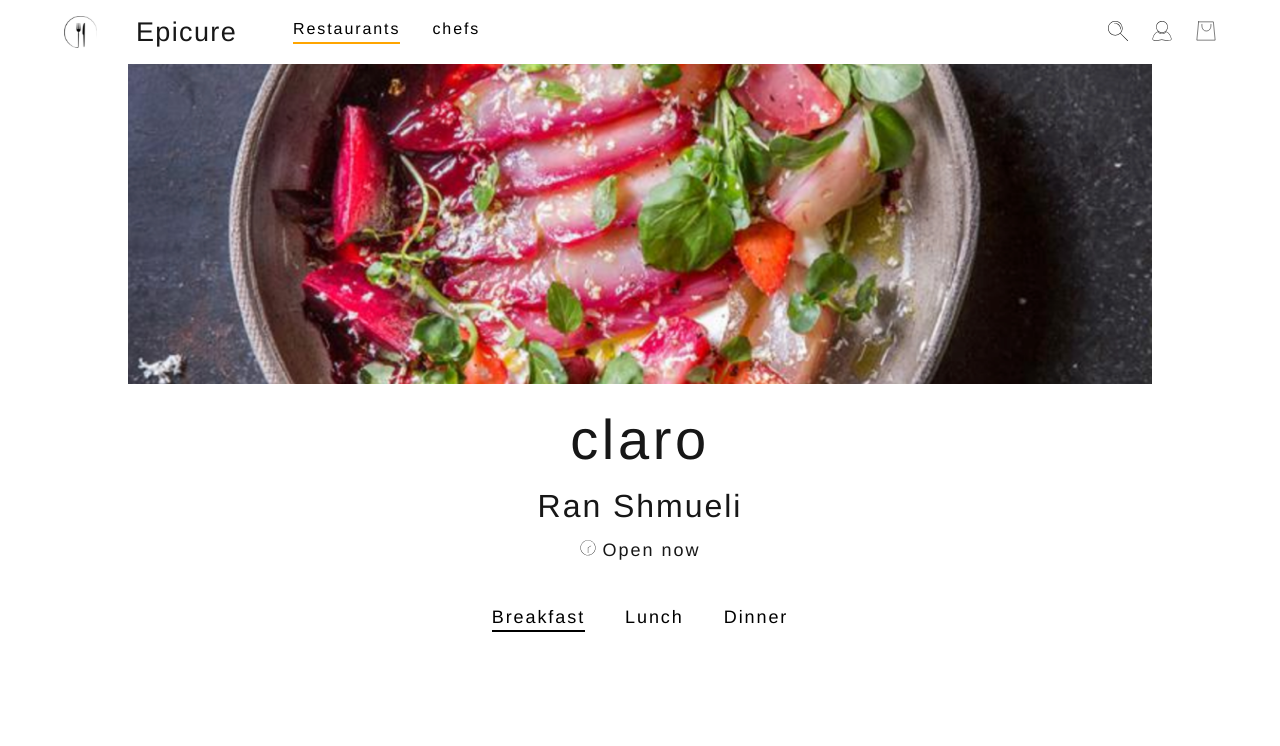
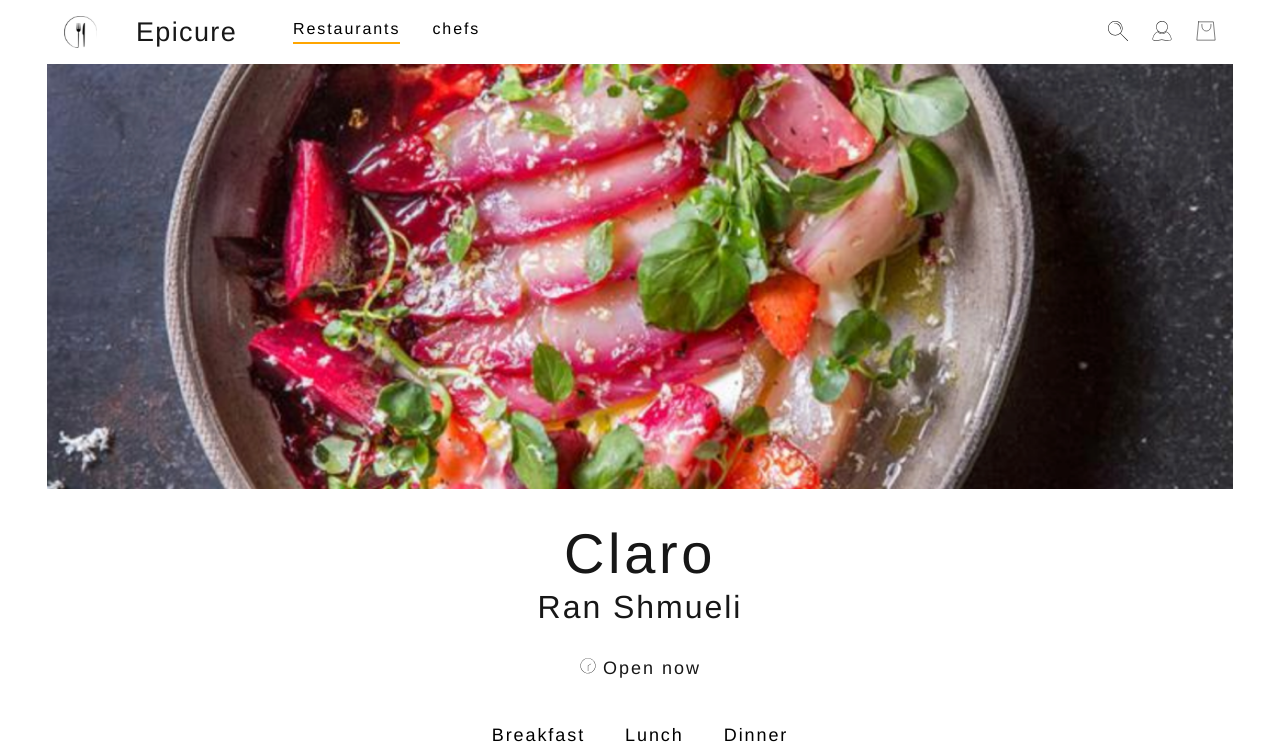
Before and after one commit to keren-elbaz-m/epicure_client, a Next.js app: page /restaurants/1 in a window 1280 px wide. Shown: the top 746 px of the page. Built offline with nearby package versions, Linux system fonts and the light colour scheme; grey boxes are pictures that could not be loaded.

Commit message:
style restaurant page

```diff
--- a/src/app/restaurants/Restaurants.module.scss
+++ b/src/app/restaurants/Restaurants.module.scss
@@ -72,25 +72,26 @@
 }
 
 .details {
-
+    padding-left: 20px;
     text-align: left;
-    padding-left:10%;
-    gap:16px;
+    gap:18px;
     display: flex;
     flex-direction: column;
-    margin-top: 24px;
+    margin-top: 25px;
     @media screen and (min-width: 768px) {
+        padding-top: 8px;
         align-items: center;
         padding-left:0;
+        gap:3px;
     }
 }
 
 .headerName {
     font-family: Helvetica Neue;
     font-weight: 400;
-    font-size: 20px;
     line-height: 100%;
     letter-spacing: 2.67px;
+    font-size: 18px;
 
     @media screen and (min-width: 768px) {
         font-size: 56px;
@@ -102,12 +103,28 @@
 
 }
 
+.lowerText{
+    display: flex;
+    flex-direction: column;
+    gap:17px;
+    @media screen and (min-width: 768px) {
+        gap:33px;
+        display: flex;
+        flex-direction: column;
+        justify-content: center;
+        align-items: center;
+
+    }
+}
+
 .chef {
     font-family: Helvetica Neue;
     font-weight: 200;
     font-size: 16px;
     line-height: 20px;
     letter-spacing: 1.97px;
+
+
     @media screen and (min-width: 768px) {
         font-weight: 200;
         font-size: 32px;
@@ -119,7 +136,8 @@
 }
 
 .open {
-  font-family: Helvetica Neue;
+    padding-left: 1px;
+    font-family: Helvetica Neue;
     font-weight: 200;
     font-size: 18px;
     line-height: 20px;
--- a/src/app/restaurants/[id]/page.tsx
+++ b/src/app/restaurants/[id]/page.tsx
@@ -24,6 +24,7 @@ return (
           />
           <div className={style.details}>
             <h1 className={style.headerName}>{restaurant.name}</h1>
+            <div className={style.lowerText}>
               <p className={style.chef}>{restaurant.chefName}</p>
               <p className={restaurant.isOpen ? style.open : style.closed}>
                 {restaurant.isOpen ? (
@@ -34,7 +35,7 @@ return (
                 ) : "Closed"}
               </p>
             </div>
-
+          </div>
         </>
       )}
 
--- a/src/components/hero/hero.module.scss
+++ b/src/components/hero/hero.module.scss
@@ -96,13 +96,24 @@
 
 
 .heroRestContainer {
-    width: 80%;
+    width: 100%;
+    height: 272px;
     min-width: 335px;
     position: relative;
     overflow: hidden;
     margin:0 auto;
 
-    @include respond-to(mobile) {
-      height: 40vh;
-  }
+
+  //   @include respond-to(mobile) {
+  //     height: 40vh;
+  // }
+  @media screen and (min-width: 768px) {
+        max-width: 1186px;
+        height: 425px;
+        display: flex;
+        flex-direction: column;
+        justify-content: center;
+        align-items: center;
+
+    }
 }
--- a/src/data/restaurants.data.ts
+++ b/src/data/restaurants.data.ts
@@ -4,7 +4,7 @@ export const restaurants: Restaurant[] = [
     {
         id: 1,
         imageUrl: "/images/restaurants/claro.png",
-        name: "claro",
+        name: "Claro",
         chefName: "Ran Shmueli",
         isOpen: true,
         rating: 4,
@@ -21,7 +21,7 @@ export const restaurants: Restaurant[] = [
     {
         id: 2,
         imageUrl: "/images/restaurants/lumina.png",
-        name: "lumina",
+        name: "Lumina",
         chefName: "Meir Adoni",
         isOpen: true,
         rating: 3,
```
Lines whose indentation alone changed are shown as unchanged.
